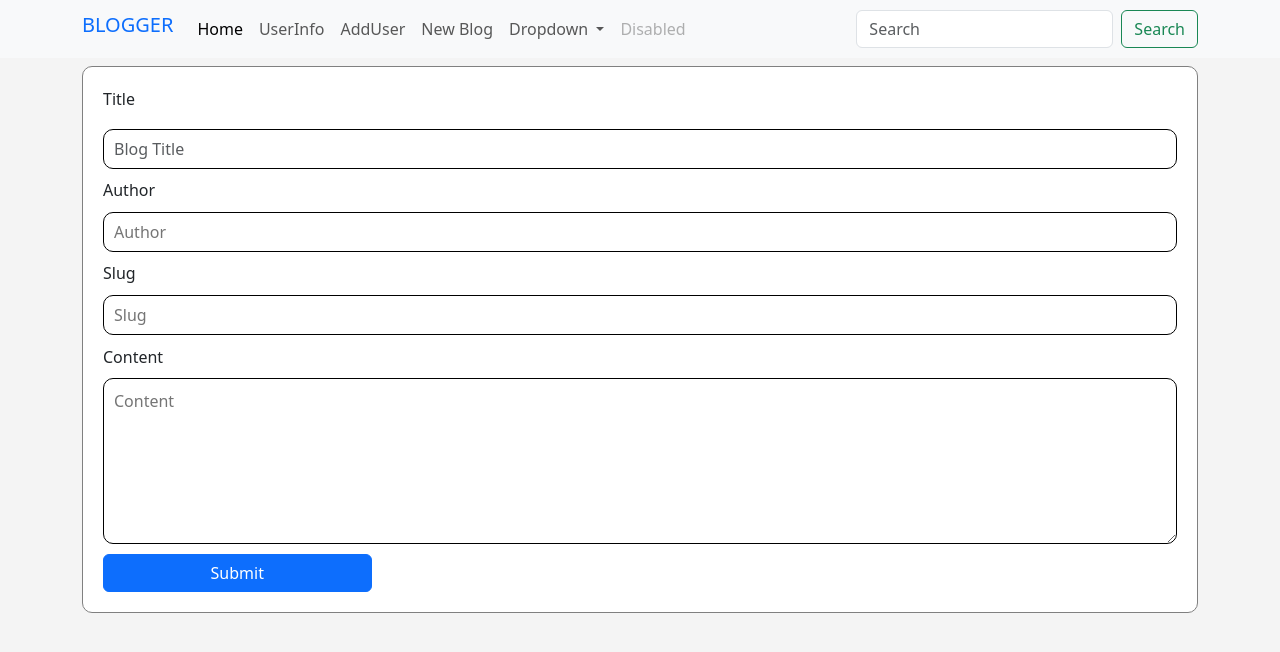
After one commit to ritchie254/Learning_flask, a Flask app: page /blog in a window 1280 px wide. The commit adds this page. Shown: the top 652 px of the page. Run offline with Flask 3, Linux system fonts and the light colour scheme.

Commit message:
adding blogs to home page

```diff
--- a/app.py
+++ b/app.py
@@ -1,4 +1,4 @@
-from flask import Flask, render_template, redirect, url_for, flash, request, Blueprint
+from flask import Flask, render_template, redirect, url_for, flash, request, Blueprint, jsonify
 from flask_wtf import FlaskForm
 from flask_sqlalchemy import SQLAlchemy
 from wtforms import StringField, SubmitField, PasswordField
@@ -69,8 +69,17 @@ class SignupUser(db.Model):
     password = db.Column(db.String(200), nullable=False)
 
     def __repr__(self):
-        return self.FirstName + ' ' + self.LastName
+        return self.FirstName
 
+class BlogPost(db.Model):
+    id = db.Column(db.Integer, primary_key=True)
+    title = db.Column(db.String(120), nullable=False)
+    author = db.Column(db.String(120), nullable=False)
+    slug = db.Column(db.String(120), nullable=False)
+    content = db.Column(db.String(120), nullable=False)
+
+    def __repr__(self):
+        return self.title
 
 class NameForm(FlaskForm):
     """
@@ -82,7 +91,8 @@ class NameForm(FlaskForm):
 
 @app.route('/', strict_slashes=False)
 def home():
-    return render_template('index.html', name='home_page')
+    posts = BlogPost.query.order_by(BlogPost.id.desc()).all()
+    return render_template('index.html', name='home_page', posts=posts)
 
 @app.route('/name', methods=['GET', 'POST'])
 def name():
@@ -155,12 +165,61 @@ def signup():
 def delete(id):
     form = UserForm()
     userToDelete = User.query.get_or_404(id)
+    blogToDelete = BlogPost.query.get_or_404(id)
 
     try:
-        db.session.delete(userToDelete)
+        db.session.delete(blogToDelete)
         db.session.commit()
         flash('user deleted')
         all_users = User.query.order_by(User.date_created)
-        return redirect(url_for('user'))
+        return redirect(url_for('home'))
     except Exception as e:
         flash('No user found')
+
+@app.route('/postdelete/<int:id>', methods=['GET', 'POST'])
+def deletepost(id):
+    blogToDelete = BlogPost.query.get_or_404(id)
+
+    try:
+        db.session.delete(blogToDelete)
+        db.session.commit()
+        flash('Post deleted successfully')
+        return redirect(url_for('home'))
+    except Exception as e:
+        pass
+
+@app.route('/dict', methods=['GET', 'POST'])
+def get_user():
+    all = {
+            'name': 'richard',
+            'lastname': 'oduor',
+            'age': 20,
+            'gender': 'male',
+            'hobbies': ['football', 'music', 'movies'],
+            'others': {
+                'parents': True,
+                'siblings': 4,
+                'left': False
+                },
+            }
+    return jsonify(all)
+
+@app.route('/blog', methods=['GET', 'POST'])
+def blog():
+    if request.method == 'POST':
+        title = request.form['title']
+        author = request.form['author']
+        slug = request.form['slug']
+        content = request.form['content']
+
+        post = BlogPost(title=title, author=author, slug=slug, content=content)
+        db.session.add(post)
+        db.session.commit()
+        return redirect(url_for('home'))
+
+    return render_template('blog.html')
+
+
+@app.errorhandler(404)
+def notFound(e):
+    return render_template('404.html')
--- a/static/style.css
+++ b/static/style.css
@@ -107,3 +107,30 @@ body {
 button img {
     width: 20px;
 }
+
+.blog {
+    display: flex;
+    justify-content: center;
+    align-items: flex-start;
+    flex-direction: column;
+    background-color: white;
+    padding: 20px 20px;
+    border: 1px solid grey;
+    border-radius: 10px;
+    gap: .6rem;
+}
+
+.blog > input {
+    width: 100%;
+    height: 40px;
+    border: 1px solid black;
+    border-radius: 10px;
+    padding: 5px 10px;
+}
+
+textarea {
+    width: 100%;
+    border: 1px solid black;
+    border-radius: 10px;
+    padding: 10px;
+}
--- /dev/null
+++ b/templates/blog.html
@@ -0,0 +1,14 @@
+{% extends 'index.html' %}
+{% block content %}
+<form action='/blog' class='blog' method='post'>
+    <label for='title' class='form-label'>Title</label>
+    <input type='text' name='title' id='title'class='form-control' placeholder='Blog Title' />
+    <label for='author'>Author</label>
+    <input type='text' name='author' id='author' placeholder='Author' />
+    <label for='slug'>Slug</label>
+    <input type='text' name='slug' id='slug' placeholder='Slug' />
+    <label for='content'>Content</label>
+    <textarea type='text' name='content' rows='6' id='content' placeholder='Content'></textarea>
+    <button class='btn btn-primary col-3'>Submit</button>
+</form>
+{% endblock content %}
--- a/templates/index.html
+++ b/templates/index.html
@@ -22,13 +22,16 @@
                                                 <div class="collapse navbar-collapse" id="navbarSupportedContent">
                                                           <ul class="navbar-nav me-auto mb-2 mb-lg-0">
                                                                       <li class="nav-item">
-                                                                                    <a class="nav-link active" aria-current="page" href="#">Home</a>
+                                                                          <a class="nav-link active" aria-current="page" href="{{ url_for('home') }}">Home</a>
                                                                                             </li>
                                                                                                     <li class="nav-item">
                                                                                                         <a class="nav-link" href="{{ url_for('name') }}">UserInfo</a>
                                                                                                                           </li>
                                                                                                                           <li class="nav-item">
                                                                                                                               <a class="nav-link" href="{{ url_for('user') }}">AddUser</a>
+                                                                                                                          </li>
+                                                                                                                          <li class='nav-item'>
+                                                                                                                              <a class="nav-link" href="{{ url_for('blog') }}">New Blog</a>
                                                                                                                           </li>
                                                                                                                                   <li class="nav-item dropdown">
                                                                                                                                                 <a class="nav-link dropdown-toggle" href="#" role="button" data-bs-toggle="dropdown" aria-expanded="false">
@@ -62,6 +65,18 @@
             {% endfor %}
         {% block content %}
         {% endblock content %}
+        {% for post in posts %}
+        <div class='shadow border rounded-1 p-3 mb-4 bg-body-secondary text-black'>
+            <h2 class='text-primary display-4 border-bottom border-success'>{{ post.title }}</h2>
+            <p class='display-6'>{{ post.author }}</p>
+            <p>{{ post.content }}</p>
+            <div class='d-flex justify-content-end gap-2'>
+                <a href="#" class='btn btn-success col-2'>Update</a>
+                <a href="{{ url_for('deletepost', id=post.id) }}" class='btn btn-danger col-2'>Delete</a>
+            </div>
+        </div>
+
+        {% endfor %}
         </main>
         <script src="https://cdn.jsdelivr.net/npm/bootstrap@5.3.8/dist/j    s/bootstrap.bundle.min.js" integrity="sha384-FKyoEForCGlyvwx9Hj09JcYn3nv    7wiPVlz7YYwJrWVcXK/BmnVDxM+D2scQbITxI" crossorigin="anonymous"></script>
         <script src="https://cdn.jsdelivr.net/npm/@popperjs/core@2.11.8/dist/umd/popper.min.js" integrity="sha384-I7E8VVD/ismYTF4hNIPjVp/Zjvgyol6VFvRkX/vR+Vc4jQkC+hVqc2pM8ODewa9r" crossorigin="anonymous"></script>
```
Also changed, not shown: templates/404.html (added, +7 -0 lines).
